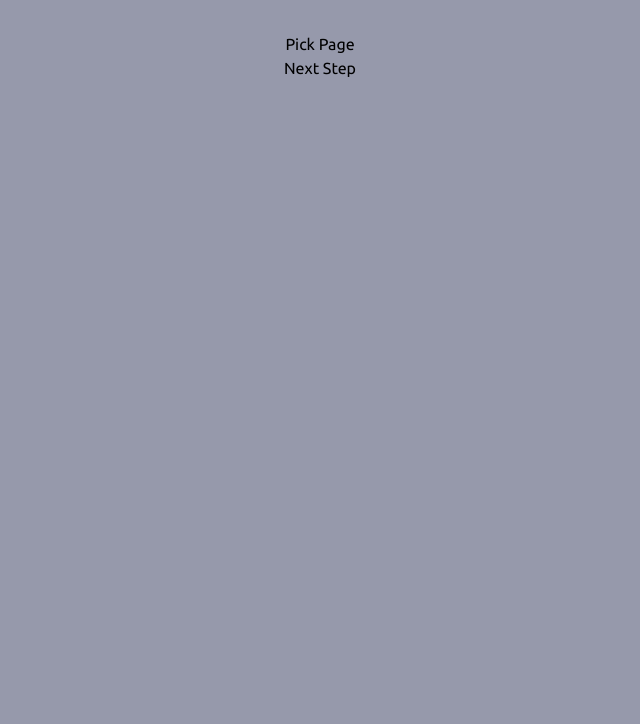
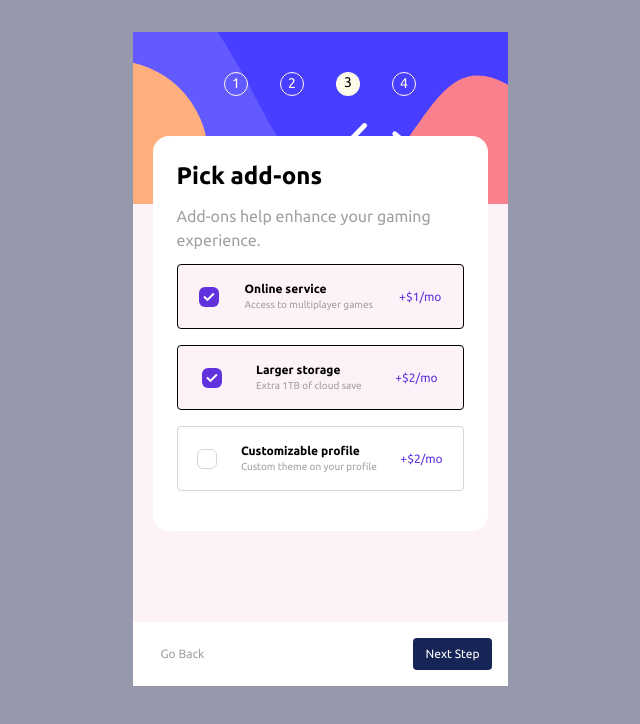
Before and after one commit to Paulo-Borges/multietapasReact, a React (Vite) app: page /pickpage in a window 1280 px wide. Shown: the top 724 px of the page, without its empty margins (320-960 px from the left). Built offline with nearby package versions, Linux system fonts and the light colour scheme.

Commit message:
feat: finishing completed

```diff
--- a/src/pages/FinishingPage.jsx
+++ b/src/pages/FinishingPage.jsx
@@ -1,5 +1,6 @@
 import React from "react";
 import { useNavigate } from "react-router-dom";
+import Banner from "../assets/images/bg-sidebar-mobile.svg";
 
 const FinishingPage = () => {
   const navigate = useNavigate();
@@ -8,9 +9,75 @@ const FinishingPage = () => {
     navigate("/confirm");
   }
   return (
-    <div>
-      <h1>Finishing Page</h1>
-      <button onClick={handleNextStep}>Next Step</button>
+    <div className=" w-[375px] h-[657px] bg-wite">
+      <div className=" w-[375px] h-[590px] relative bg-pink-50 ">
+        <div className="flex justify-center ">
+          <ul className="flex absolute z-10 gap-8 pt-10 ">
+            <li className="text-sm text-amber-50 border-1 w-6 h-6 rounded-full">
+              1
+            </li>
+            <li className="text-sm text-amber-50 border-1 w-6 h-6 rounded-full">
+              2
+            </li>
+            <li className="text-sm text-amber-50 border-1 w-6 h-6 rounded-full">
+              3
+            </li>
+            <li className="text-sm bg-amber-50 w-6 h-6 rounded-full pt-0.4">
+              4
+            </li>
+          </ul>
+          <img className="relative " src={Banner} alt="" />
+        </div>
+        <form className="flex flex-col bg-white w-[335px] m-auto absolute left-5 top-26 p-6 items-start rounded-2xl">
+          <h1 className="font-bold text-2xl mb-3">finishing up</h1>
+          <p className="flex text-left mb-3 text-neutral-400 ">
+            Double-check everything looks OK before confirming.
+          </p>
+
+          <div className="flex items-center p-4 justify-between w-full border-b border-b-gray-200 rounded bg-pink-50">
+            <div className="flex flex-col items-start">
+              <h2 className="text-xs font-semibold">Arcade (Monthly)</h2>
+              <p className="text-[10px] text-neutral-400 underline">Change</p>
+            </div>
+            <div>
+              <p className="text-xs font-bold"> $9/mo</p>
+            </div>
+          </div>
+          <div className="flex items-center justify-between gap-4 p-4 w-full rounded bg-pink-50">
+            <div className="flex flex-col items-start gap-4">
+              <p className="text-[10px] text-neutral-400">Online service</p>
+              <p className="text-[10px] text-neutral-400">Larger storage</p>
+            </div>
+            <div className="flex flex-col gap-4">
+              <p className="text-xs text-gray-600">+$1/mo</p>
+              <p className="text-xs text-gray-600">+$2/mo</p>
+            </div>
+          </div>
+          <div className="flex items-center justify-between gap-4 p-4 w-full border-gray-300 rounded  mb-4">
+            <div className="flex flex-col items-start">
+              <p className="text-[10px] text-neutral-400">Total (per month)</p>
+            </div>
+            <div>
+              <p className="text-xs font-bold text-[#6032de]">+$12/mo</p>
+            </div>
+          </div>
+        </form>
+      </div>
+      <div className="flex justify-between p-4 bg-white">
+        <button
+          className=" bg-transparent py-2 px-3 text-xs rounded text-neutral-400"
+          onClick={() => navigate(-1)}
+        >
+          Go Back
+        </button>
+
+        <button
+          className=" bg-[#6032de] py-2 px-3 text-xs rounded text-white"
+          onClick={handleNextStep}
+        >
+          Confirm
+        </button>
+      </div>
     </div>
   );
 };
--- a/src/pages/PickPage.jsx
+++ b/src/pages/PickPage.jsx
@@ -1,4 +1,7 @@
 import React from "react";
+import Banner from "../assets/images/bg-sidebar-mobile.svg";
+import checkmark from "../assets/images/icon-checkmark.svg";
+
 import { useNavigate } from "react-router-dom";
 
 const PickPage = () => {
@@ -8,10 +11,101 @@ const PickPage = () => {
     navigate("/finishing");
   }
 
+  // function handleGoBack() {
+  //   navigate(-1);
+  // }
+
   return (
-    <div>
-      <h1>Pick Page</h1>
-      <button onClick={handleNextStep}>Next Step</button>
+    <div className=" w-[375px] h-[657px] bg-wite">
+      <div className=" w-[375px] h-[590px] relative bg-pink-50 ">
+        <div className="flex justify-center ">
+          <ul className="flex absolute z-10 gap-8 pt-10 ">
+            <li className="text-sm text-amber-50 border-1 w-6 h-6 rounded-full">
+              1
+            </li>
+            <li className="text-sm text-amber-50 border-1 w-6 h-6 rounded-full">
+              2
+            </li>
+            <li className="text-sm bg-amber-50 w-6 h-6 rounded-full pt-0.4">
+              3
+            </li>
+            <li className="text-sm text-amber-50 border-1 w-6 h-6 rounded-full">
+              4
+            </li>
+          </ul>
+          <img className="relative " src={Banner} alt="" />
+        </div>
+        <form className="flex flex-col bg-white w-[335px] m-auto absolute left-5 top-26 p-6 items-start rounded-2xl">
+          <h1 className="font-bold text-2xl mb-3">Pick add-ons</h1>
+          <p className="flex text-left mb-3 text-neutral-400 ">
+            Add-ons help enhance your gaming experience.
+          </p>
+
+          <div className="flex items-center gap-4 p-4 justify-around border w-full rounded bg-pink-50 mb-4">
+            <div>
+              <img
+                className="w-5 h-5 p-1 bg-[#6032de] rounded-md"
+                src={checkmark}
+                alt=""
+              />
+            </div>
+            <div className="flex flex-col items-start">
+              <h2 className="text-xs font-semibold">Online service</h2>
+              <p className="text-[10px] text-neutral-400">
+                Access to multiplayer games
+              </p>
+            </div>
+            <div>
+              <p className="text-xs text-[#6032de]">+$1/mo</p>
+            </div>
+          </div>
+          <div className="flex items-center justify-around gap-4 p-4 border w-full rounded bg-pink-50 mb-4">
+            <div>
+              <img
+                className="w-5 h-5 p-1 bg-[#6032de] rounded-md"
+                src={checkmark}
+                alt=""
+              />
+            </div>
+            <div className="flex flex-col items-start">
+              <h2 className="text-xs font-semibold">Larger storage</h2>
+              <p className="text-[10px] text-neutral-400">
+                Extra 1TB of cloud save
+              </p>
+            </div>
+            <div>
+              <p className="text-xs text-[#6032de]">+$2/mo</p>
+            </div>
+          </div>
+          <div className="flex items-center justify-around gap-4 p-4 border w-full border-gray-300 rounded  mb-4">
+            <div className="w-5 h-5 p-1 bg-transparent border-1 border-gray-300 rounded-md"></div>
+            <div className="flex flex-col items-start">
+              <h2 className="text-xs font-semibold">Customizable profile</h2>
+              <p className="text-[10px] text-neutral-400">
+                Custom theme on your profile
+              </p>
+            </div>
+            <div>
+              <p className="text-xs text-[#6032de]">+$2/mo</p>
+            </div>
+          </div>
+        </form>
+      </div>
+      <div className="flex justify-between p-4 bg-white">
+        <button
+          className=" bg-transparent py-2 px-3 text-xs rounded text-neutral-400"
+          onClick={() => navigate(-1)}
+        >
+          Go Back
+        </button>
+
+        <button
+          className=" bg-blue-950 py-2 px-3 text-xs rounded text-white"
+          onClick={handleNextStep}
+        >
+          Next Step
+        </button>
+      </div>
     </div>
   );
 };
--- a/src/pages/SelectPage.jsx
+++ b/src/pages/SelectPage.jsx
@@ -10,6 +10,10 @@ const SelectPage = () => {
 
   function handleNextStep() {
     navigate("/pickpage");
+  }
+
+  function handleGoBack() {
+    navigate("/");
   }
 
   return (
@@ -68,7 +72,7 @@ const SelectPage = () => {
           <div className="flex gap-4 justify-center items-center bg-pink-50 w-full p-2 rounded">
             <span>Monthly</span>
             <div className="bg-blue-900 w-8 h-4 rounded-4xl px-1">
-              <div className="bg-white w-3 h-3 rounded-full"></div>
+              <div className="bg-white w-2.5 h-2.5 rounded-full mt-0.5"></div>
             </div>
             <span className=" text-neutral-400">Yearly</span>
           </div>
@@ -77,7 +81,7 @@ const SelectPage = () => {
       <div className="flex justify-between p-4 bg-white">
         <button
           className=" bg-transparent py-2 px-3 text-xs rounded text-neutral-400"
-          onClick={handleNextStep}
+          onClick={handleGoBack}
         >
           Go Back
         </button>
```
